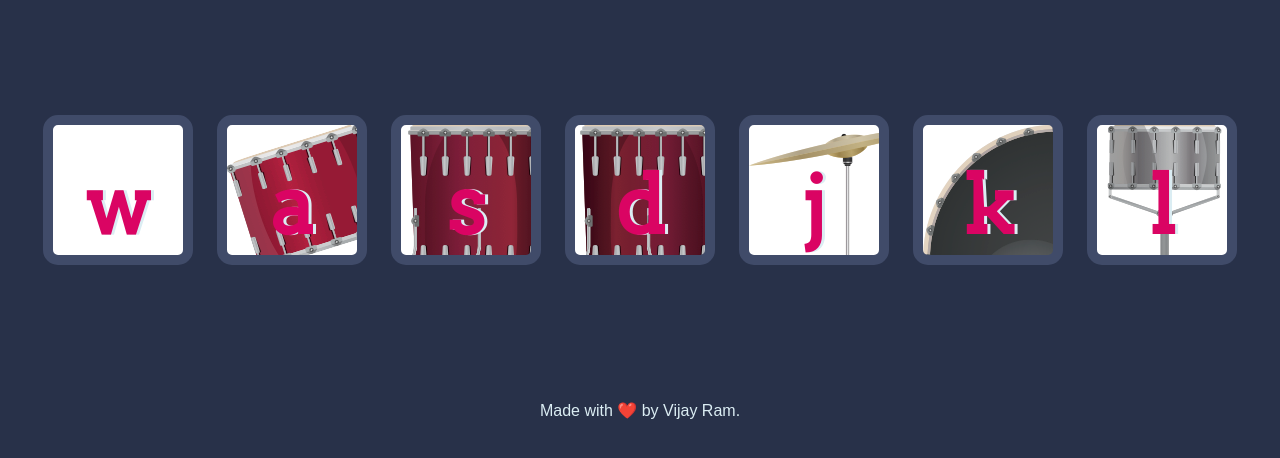
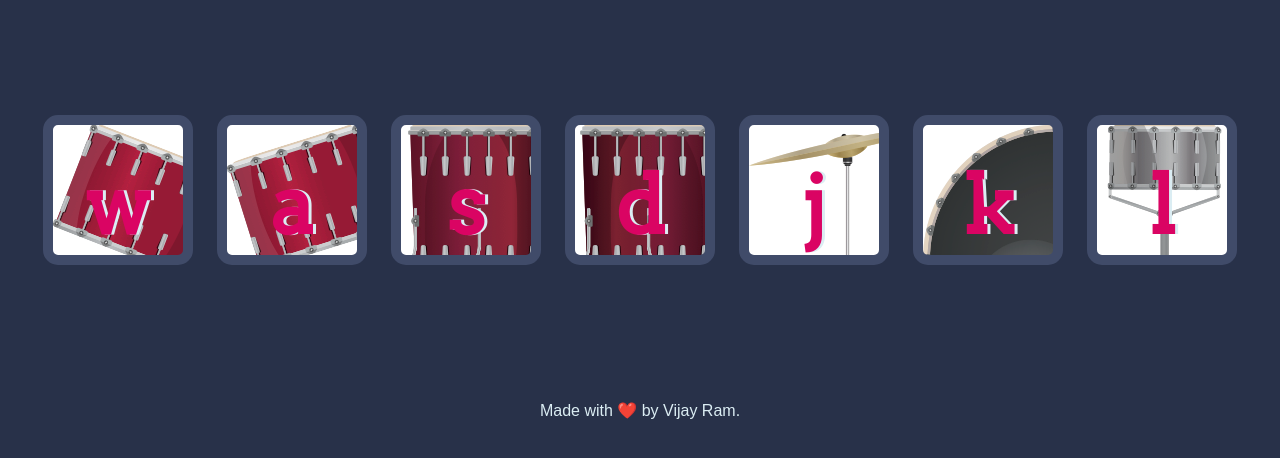
Before and after one commit to vijay-ram01/sound-kit, a plain HTML site: page index.html in a window 1280 px wide. Shown: the part 174-632 px from the top of the page. Drawn offline with Linux system fonts and the light colour scheme; files whose address does not match are found by name.

Commit message:
Update styles.css

```diff
--- a/styles.css
+++ b/styles.css
@@ -17,7 +17,7 @@ footer {
 }
 
 .w {
-background-image: url("images/tom1.png");
+background-image: url("/tom1.png");
 }
 
 .a {
```
